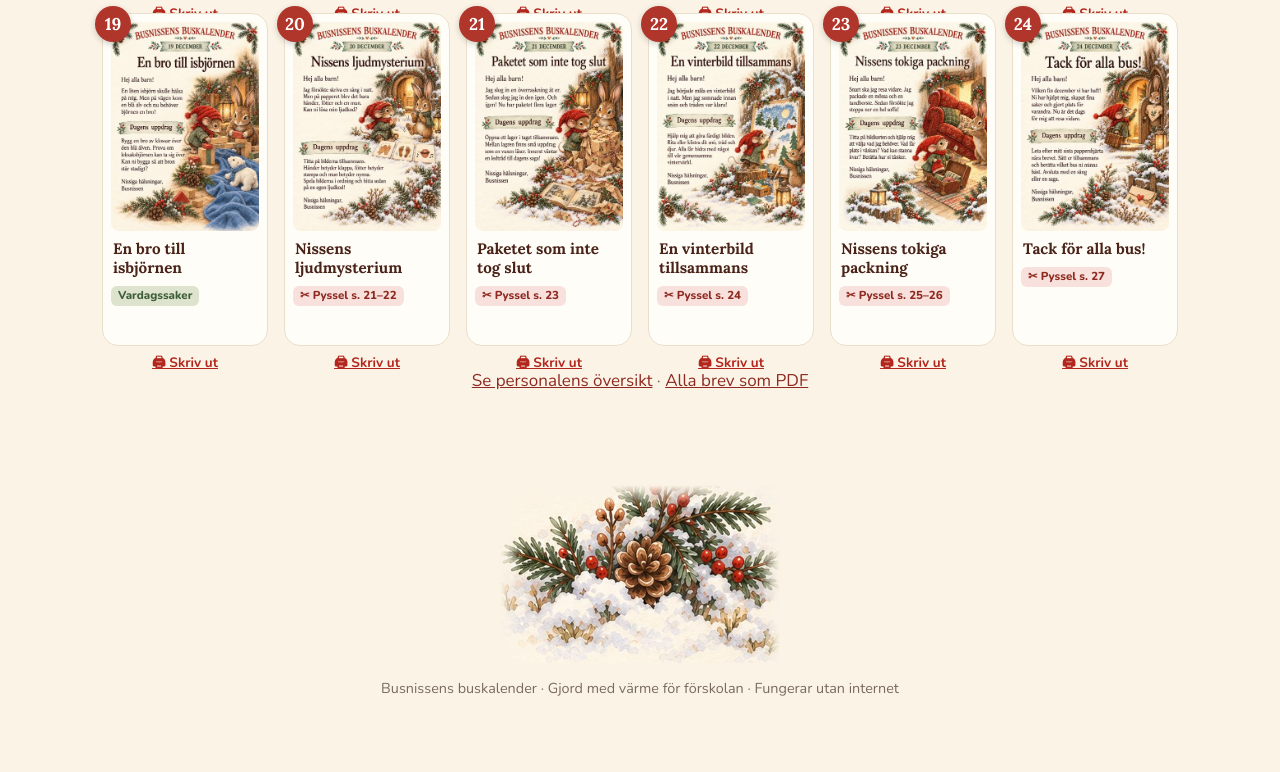
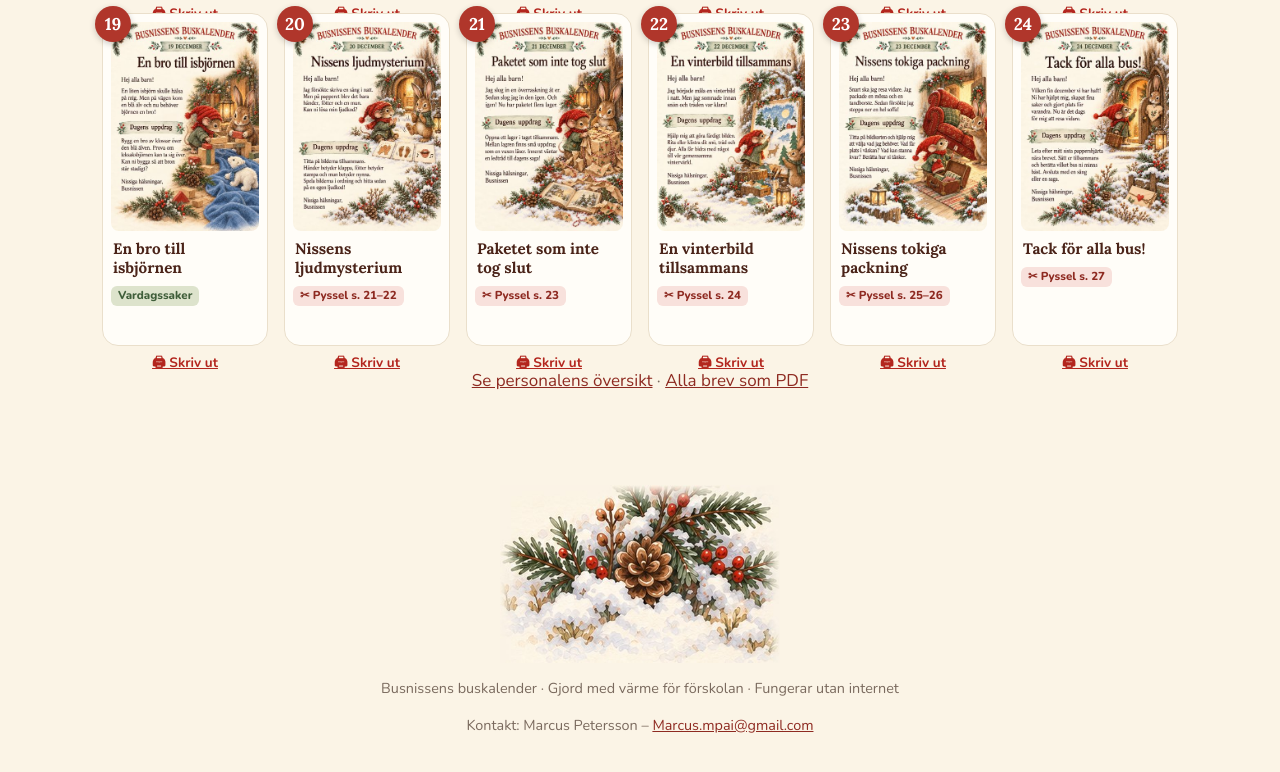
Before and after one commit to Nomarcus/busnissen, a plain HTML site: page index.html in a window 1280 px wide. Shown: the part 5579-6351 px from the top of the page. Before the commit the page ends 6323 px from the top, so only its background shows below. Drawn offline with Linux system fonts and the light colour scheme.

Commit message:
Lägg till kontaktuppgift i sidfoten (#2)
Kontaktadress efter den befintliga sidfotstexten på index, småbarn och live.

Co-authored-by: Cursor Agent <cursoragent@cursor.com>
Co-authored-by: Nomarcus <Nomarcus@users.noreply.github.com>

```diff
--- a/index.html
+++ b/index.html
@@ -86,7 +86,7 @@
 </section>
 </main>
 
-<footer class="foot"><img src="assets/img/garland.jpg" alt=""><p>Busnissens buskalender · Gjord med värme för förskolan · Fungerar utan internet</p></footer>
+<footer class="foot"><img src="assets/img/garland.jpg" alt=""><p>Busnissens buskalender · Gjord med värme för förskolan · Fungerar utan internet</p><p>Kontakt: Marcus Petersson – <a href="mailto:Marcus.mpai@gmail.com">Marcus.mpai@gmail.com</a></p></footer>
 
 <dialog id="lb" aria-label="Brev">
  <button class="x" type="button" aria-label="Stäng">×</button>
```
Also changed, not shown: live.html (+1 -1 lines), smabarn.html (+1 -1 lines).
